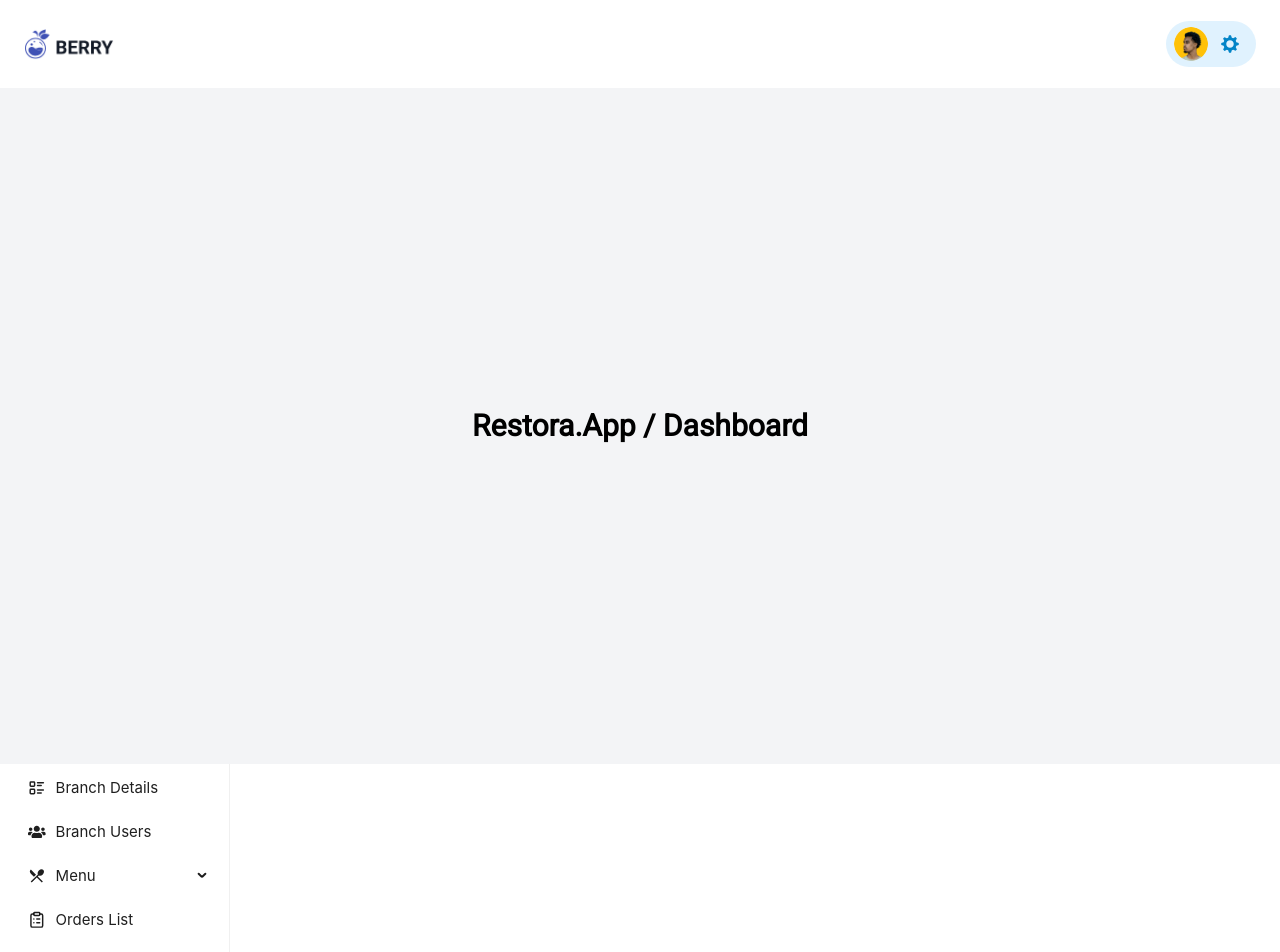
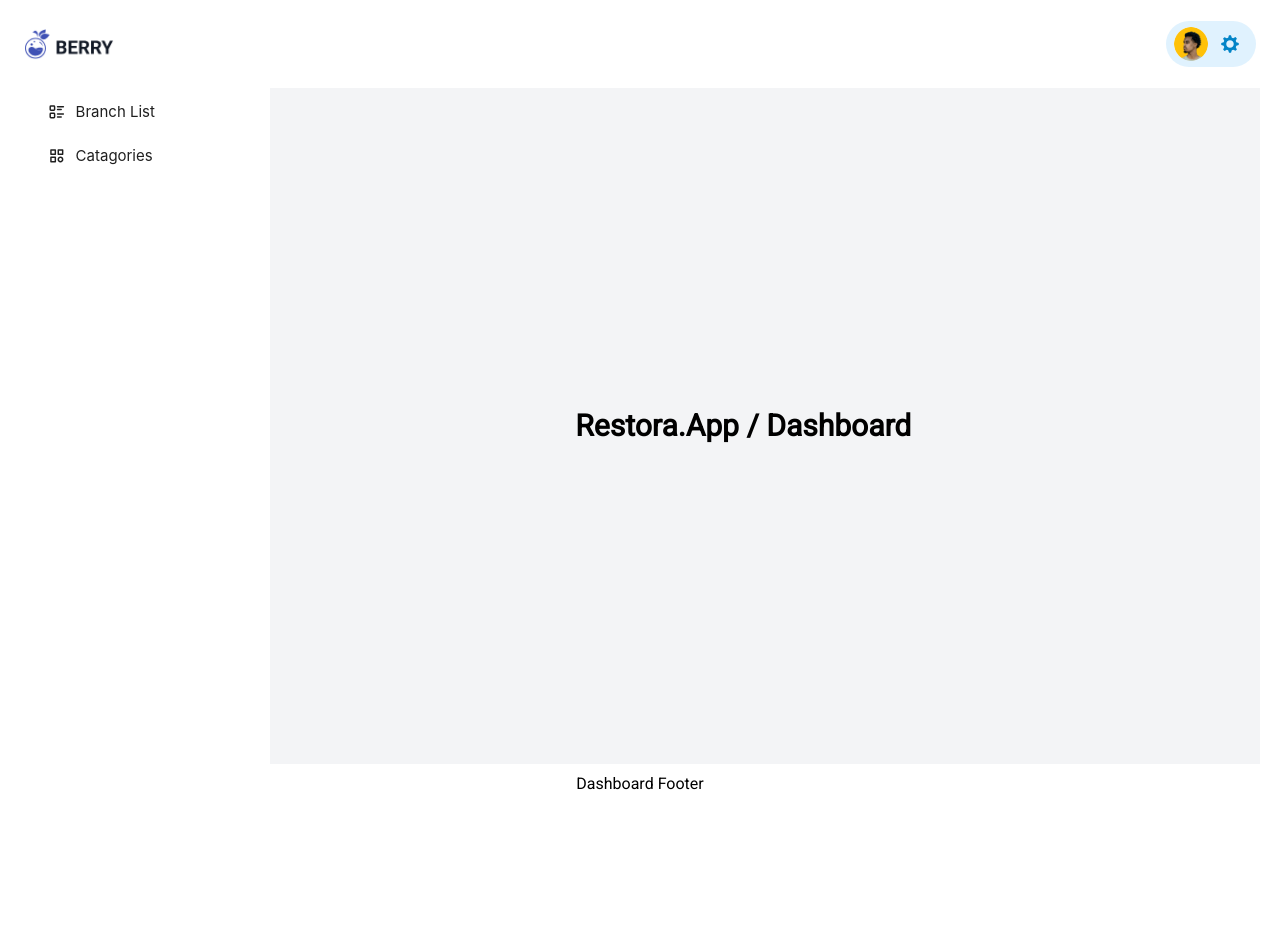
Before and after one commit to rehanmosabbir/codecamprestora.web, a Next.js app: page /dashboard in a window 1280 px wide. Shown: the top 952 px of the page. After the commit the page ends 804 px from the top, so only its background shows below. Built offline with nearby package versions, Linux system fonts and the light colour scheme.

Commit message:
feat : making Left bar dynamic

```diff
--- a/src/components/LeftMenuBar.tsx
+++ b/src/components/LeftMenuBar.tsx
@@ -4,8 +4,10 @@ import { MdOutlineRestaurantMenu, MdOutlineReviews } from "react-icons/md";
 import { FaUsers } from "react-icons/fa";
 import { SlPicture } from "react-icons/sl";
 import { LuClipboardList } from "react-icons/lu";
+import { BiCategory } from "react-icons/bi";
 import type { MenuProps } from "antd";
 import { Menu } from "antd";
+import { useRouter } from "next/router";
 
 type MenuItem = Required<MenuProps>["items"][number];
 
@@ -25,23 +27,27 @@ function getItem(
   } as MenuItem;
 }
 
-const items: MenuItem[] = [
-  getItem("Branch Details", "sub1", <TbListDetails size="1.1rem" />),
-  getItem("Branch Users", "sub2", <FaUsers size="1.1rem" />),
-  getItem("Menu", "sub4", <MdOutlineRestaurantMenu size="1.1rem" />, [
-    getItem("Category", "9"),
-    getItem("List of food items", "10"),
-  ]),
-  getItem("Orders List", "11", <LuClipboardList size="1.1rem" />),
-  getItem("Branch Pictures", "12", <SlPicture size="1.1rem" />),
-  getItem("Reviews", "13", <MdOutlineReviews size="1.1rem" />),
+const menuItems: MenuItem[] = [
+  getItem("Branch Details", "branch-details", <TbListDetails size="1.1rem" />),
+  getItem("Branch Users", "branch-users", <FaUsers size="1.1rem" />),
+  getItem("Menu", "menu", <MdOutlineRestaurantMenu size="1.1rem" />),
+  getItem("Orders List", "order-list", <LuClipboardList size="1.1rem" />),
+  getItem("Branch Pictures", "branch-pictures", <SlPicture size="1.1rem" />),
+  getItem("Reviews", "reviews", <MdOutlineReviews size="1.1rem" />),
 ];
 
-// submenu keys of first level
+const rootItems: MenuItem[] = [
+  getItem("Branch List", "branch-list", <TbListDetails size="1.1rem" />),
+  getItem("Catagories", "catagories", <BiCategory size="1.1rem" />),
+];
+
 const rootSubmenuKeys = ["sub1", "sub2", "sub4"];
 
 const LeftMenuBar: React.FC = () => {
   const [openKeys, setOpenKeys] = useState(["sub1"]);
+  const router = useRouter();
+  // console.log(router);
+  const showMenu = router.pathname.includes("/branchlist/[branchid]");
 
   const onOpenChange: MenuProps["onOpenChange"] = (keys) => {
     const latestOpenKey = keys.find((key) => openKeys.indexOf(key) === -1);
@@ -53,14 +59,22 @@ const LeftMenuBar: React.FC = () => {
   };
 
   return (
-    <Menu
-      mode="inline"
-      openKeys={openKeys}
-      onOpenChange={onOpenChange}
-      style={{ width: 230, fontSize: 15 }}
-      items={items}
-      className="min-h-screen"
-    />
+    <div className="">
+      <Menu
+        mode="inline"
+        openKeys={openKeys}
+        onOpenChange={onOpenChange}
+        style={{
+          width: 250,
+          flex: "auto",
+          fontSize: 15,
+          paddingRight: 10,
+          border: 0,
+        }}
+        items={showMenu ? menuItems : rootItems}
+        className="min-h-screen fixed gap-5"
+      />
+    </div>
   );
 };
 
--- a/src/pages/_app.tsx
+++ b/src/pages/_app.tsx
@@ -6,6 +6,7 @@ import { Roboto } from "next/font/google";
 import { ConfigProvider, Flex } from "antd";
 import theme from "../../theme/themeConfig";
 import { SessionProvider } from "next-auth/react";
+import LeftMenuBar from "@/components/LeftMenuBar";
 
 const roboto = Roboto({
   weight: "400",
@@ -17,29 +18,32 @@ export default function App({
   pageProps: { session, ...pageProps },
   router,
 }: AppProps) {
-  const shouldShowHeader = (): boolean => {
+  const isShow = (): boolean => {
     const pathsWithoutHeader = ["/registration", "/login"];
 
     return !pathsWithoutHeader.includes(router.pathname);
   };
-  const shouldShowFooter = (): boolean => {
-    const pathsWithoutFooter = ["/registration", "/login"];
 
-    return !pathsWithoutFooter.includes(router.pathname);
-  };
   return (
     <>
       <ConfigProvider theme={theme}>
         <SessionProvider session={session}>
           <div className="flex flex-col min-h-screen">
             <header className={`${roboto.className} sticky top-0`}>
-              {shouldShowHeader() && <Header />}
+              {isShow() && <Header />}
             </header>
-            <main className={`${roboto.className} flex-grow`}>
-              <Component {...pageProps} />
+            <main
+              className={`${roboto.className} flex-grow px-5 overflow-hidden`}
+            >
+              <div className="grid grid-cols-6">
+                {isShow() && <LeftMenuBar />}
+                <div className="col-span-5">
+                  <Component {...pageProps} />
+                </div>
+              </div>
             </main>
             <footer className={roboto.className}>
-              {shouldShowFooter() && <Footer />}
+              {isShow() && <Footer />}
             </footer>
           </div>
         </SessionProvider>
--- a/src/pages/dashboard/index.tsx
+++ b/src/pages/dashboard/index.tsx
@@ -8,7 +8,6 @@ export default function Default() {
   return (
     <main>
       <Layout />
-      <LeftMenuBar />
     </main>
   );
 }
```
